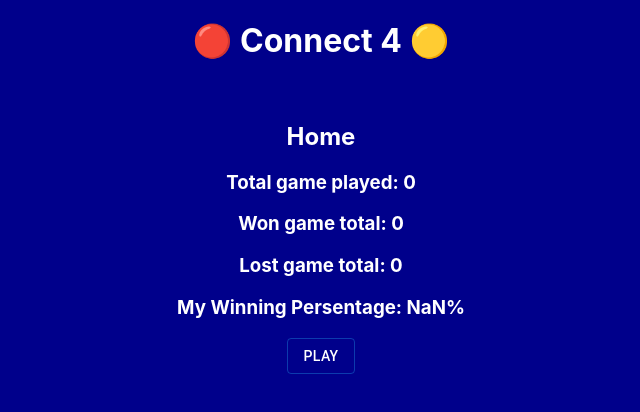
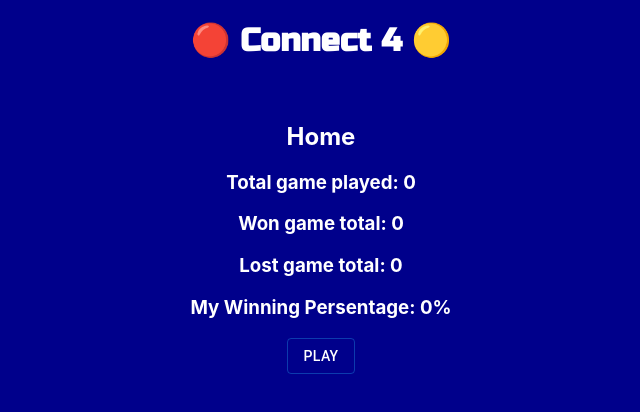
Before and after one commit to 2022-spring-adv-fe-mowe/tca-c4, a React (Create React App) app: page / in a window 1280 px wide. Shown: the top 412 px of the page, without its empty margins (319-959 px from the left). Built offline with nearby package versions, Linux system fonts and the light colour scheme.

Commit message:
Added Font and corrected NaN (Persentage)

```diff
--- a/src/Home.js
+++ b/src/Home.js
@@ -11,9 +11,13 @@ export const Home = ({gameResults}) => {
     const winCount = gameResults.filter(n => n == true).length;
     console.log(winCount);
 
-    const loseCount = gameResults.length - winCount
+    const loseCount = gameResults.length - winCount;
 
-    const myWinningPersentage = ((winCount / gameResults.length)*100).toFixed(2)
+    let myWinningPersentage = ((winCount / gameResults.length)*100).toFixed(2);
+    myWinningPersentage = isNaN(myWinningPersentage) ? 0 : Number(myWinningPersentage);
+
+
+
 
     return (
         <>
--- a/src/index.css
+++ b/src/index.css
@@ -1,3 +1,5 @@
+@import url('https://fonts.googleapis.com/css2?family=Russo+One&display=swap');
+
 body {
   margin: 0;
   font-family: -apple-system, BlinkMacSystemFont, 'Segoe UI', 'Roboto', 'Oxygen',
@@ -13,3 +15,7 @@ code {
   font-family: source-code-pro, Menlo, Monaco, Consolas, 'Courier New',
     monospace;
 }
+
+h1 {
+  font-family: 'Russo One', sans-serif;
+}
```
